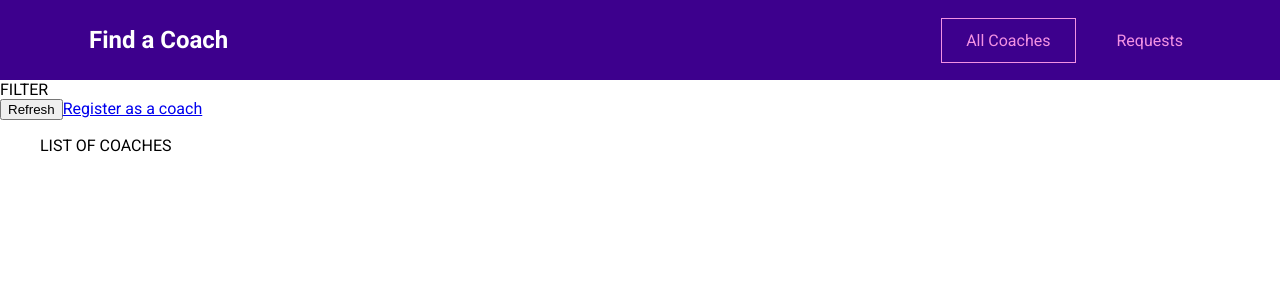
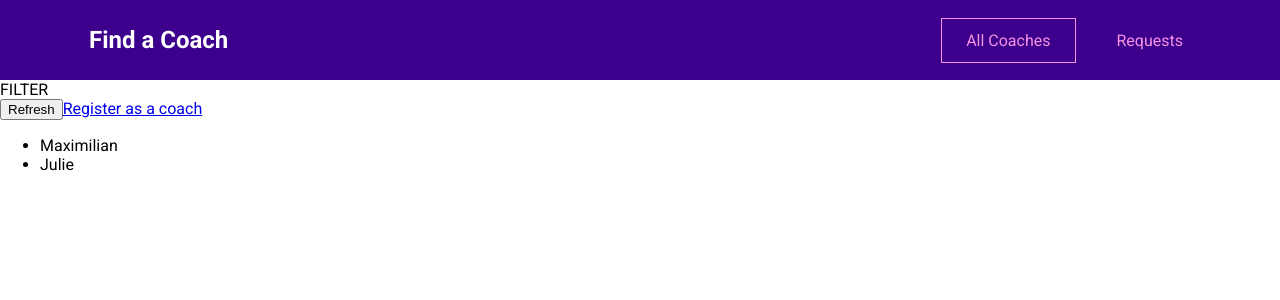
Before and after one commit to Alexinoo/vue-coach-finder-complete-project, a Vue app: page /coaches in a window 1280 px wide. Shown: the top 300 px of the page. Built offline with nearby package versions, Linux system fonts and the light colour scheme.

Commit message:
Used filteredCoaches/hasCoaches computed properties to get data from coach getters; loop IF ANY ; Otherwise return No Coaches found

```diff
--- a/src/pages/coaches/CoachesList.vue
+++ b/src/pages/coaches/CoachesList.vue
@@ -7,7 +7,25 @@
             <button>Refresh</button>
             <router-link to="/register">Register as a coach</router-link>
         </div>
-        <ul> LIST OF COACHES </ul>
+        <ul v-if="hasCoaches">
+            <li v-for="coach in filteredCoaches" :key="coach.id">{{ coach.firstName }}</li>
+        </ul>
+        <h3 v-else>No coaches found</h3>
     </section>
 
 </template>
+
+<script>
+
+export default {
+
+    computed : {
+        filteredCoaches(){
+            return this.$store.getters['coaches/getCoaches'];
+        },
+        hasCoaches(){
+            return this.$store.getters['coaches/hasCoaches'];
+        }
+    }
+}
+</script>
```
